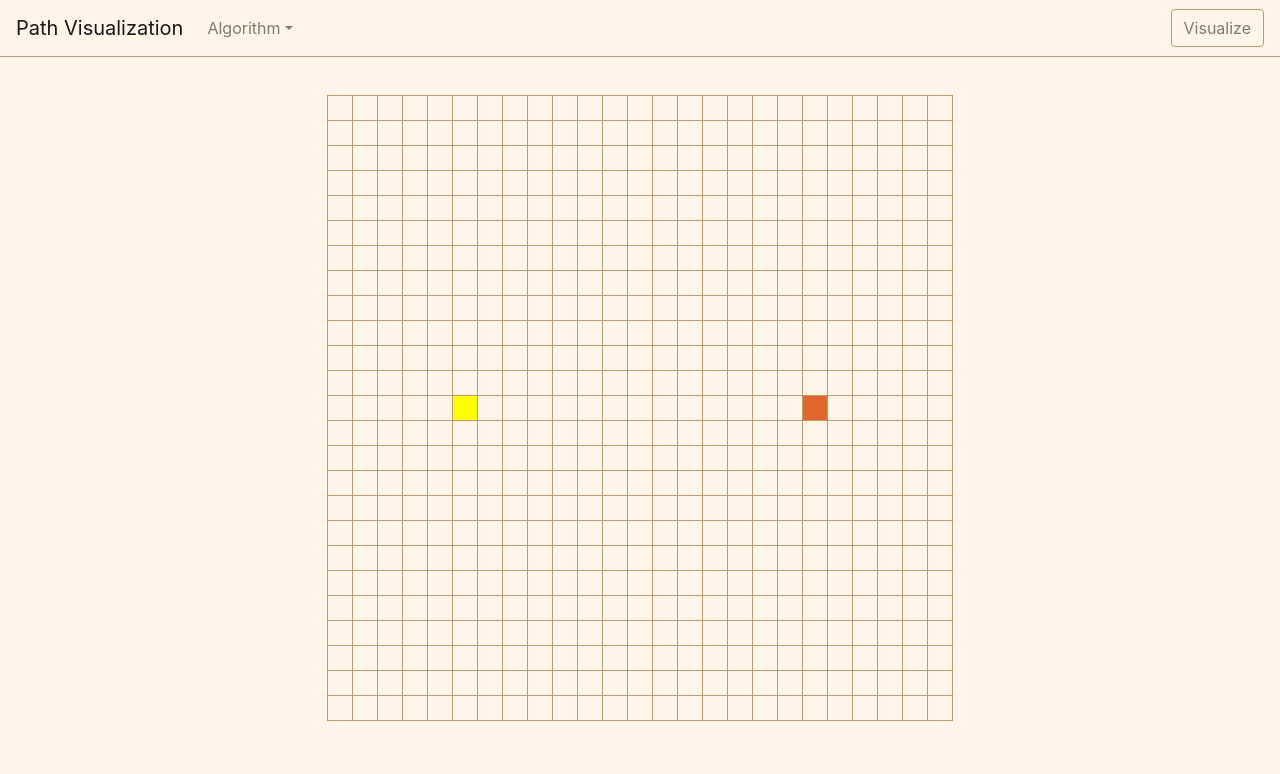
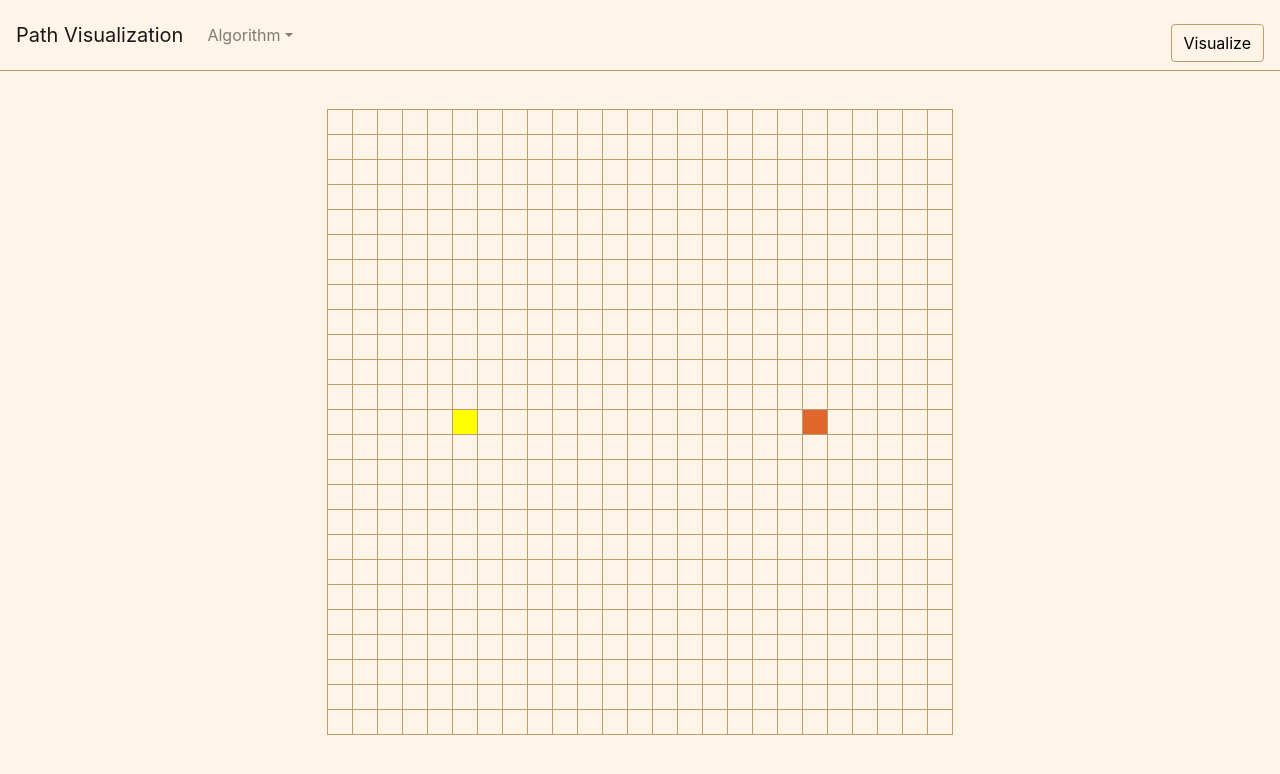
Before and after one commit to agnesnatasya/path-visualization, a React (Create React App) app: page / in a window 1280 px wide. Shown: the top 774 px of the page. Built offline with nearby package versions, Linux system fonts and the light colour scheme.

Commit message:
Set button margins and background color

```diff
--- a/src/App.css
+++ b/src/App.css
@@ -37,9 +37,16 @@
   }
 }
 
+.dropdown-menu{
+  background-color: #fef4e8 !important;
+  border-color: #bf9b6d !important;
+}
+
 .btn {
   color: rgba(0,0,0,.5) !important;
   border-color: #bf9b6d !important;
+  margin-top: 1rem;
+  color: black !important;
 }
 
 .btn:hover {
```
